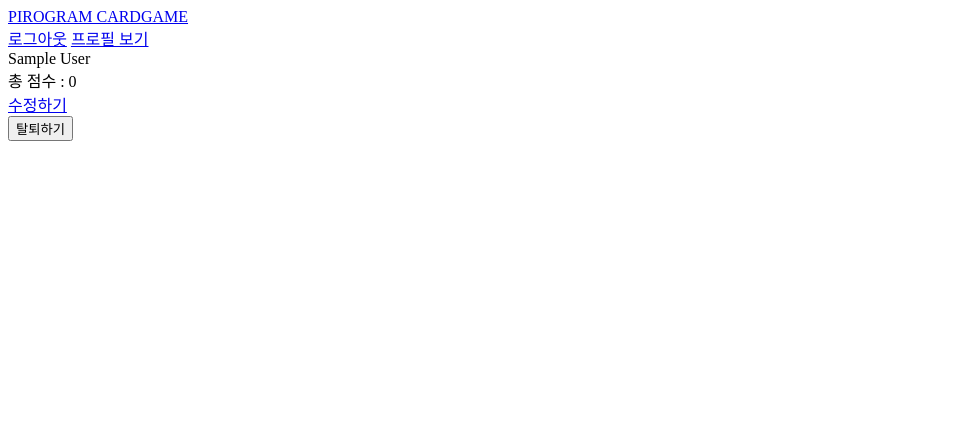
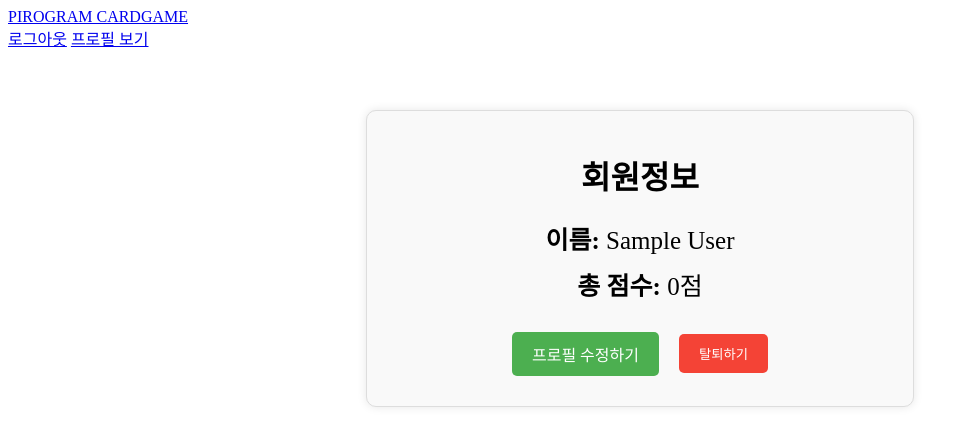
Before and after one commit to Pirogramming-20/Piro20_CardGame_3, a Django app: page /detail/ in a window 1280 px wide. Shown: the top 446 px of the page, without its empty margins (0-969 px from the left). Run offline with Django 5.2, Linux system fonts and the light colour scheme; the visitor is signed in with stand-in values (Sample User, id 1); some libraries are stand-ins or nearby versions.

Commit message:
유저 업데이트, 디테일 페이지  css 추가

```diff
--- a/templates/users/user_detail.html
+++ b/templates/users/user_detail.html
@@ -1,14 +1,60 @@
 {% extends "base.html" %}
 {% block head %}
     <title>user detail</title>
+    <style>
+        .profile-box {
+            width: 40%; /* 박스의 폭 */
+            margin: 60px auto; /* 상단 여백과 가운데 정렬 */
+            padding: 20px;
+            box-shadow: 0 0 10px rgba(0, 0, 0, 0.1); /* 그림자 효과 */
+            border-radius: 10px; /* 모서리 둥글게 */
+            text-align: center; /* 텍스트 가운데 정렬 */
+            background-color: #f9f9f9; /* 박스 배경색 */
+            border: 1px solid #ddd; /* 박스 테두리 */
+        }
+
+        .name, .score{
+            margin: 10px 0;
+            font-size: 25px;
+        }
+
+        .btns{
+            margin-top: 20px;
+            display: flex;
+            justify-content: center;
+            align-items: center;
+        }
+
+        .btns .btn {
+            margin: 10px;
+            padding: 10px 20px; /* 버튼 내부 여백 */
+            background-color: #4CAF50; /* 버튼 배경색 */
+            color: white; /* 버튼 텍스트 색상 */
+            border: none; /* 버튼 테두리 제거 */
+            border-radius: 5px; /* 버튼 모서리 둥글게 */
+            cursor: pointer; /* 마우스 오버 시 커서 변경 */
+            text-decoration: none; /* 텍스트 밑줄 없애기 */
+        }
+        .profile-box .btn-danger {
+            background-color: #f44336; /* '탈퇴하기' 버튼 배경색 */
+        }
+        .profile-box .btn:hover {
+            opacity: 0.9; /* 버튼 호버 효과 */
+        }
+    </style>
 {% endblock %}
 
 {% block content %}
-    <div class="name">{{user.name}}</div>
-    <div class="score">총 점수 : {{user.score}}</div>
-    <a href="{% url 'users:user_update' %}" class="btn">수정하기</a>
-    <form action="{% url 'users:user_delete' %}" method="POST">
-        {%csrf_token%}
-        <button type="submit" class="btn">탈퇴하기</button>
-    </form>
+<div class="profile-box">
+    <h1>회원정보</h1>
+    <div class="name"><strong>이름:</strong> {{ user.name }}</div>
+    <div class="score"><strong>총 점수:</strong> {{ user.score }}점</div>
+    <div class="btns">
+        <a href="{% url 'users:user_update' %}" class="btn">프로필 수정하기</a>
+        <form action="{% url 'users:user_delete' %}" method="POST">
+            {% csrf_token %}
+            <button type="submit" class="btn btn-danger">탈퇴하기</button>
+        </form>
+    </div>
+</div>
 {% endblock %}
```
Also changed, not shown: apps/users/models.py (+0 -10 lines), templates/users/user_update.html (+38 -4 lines).
